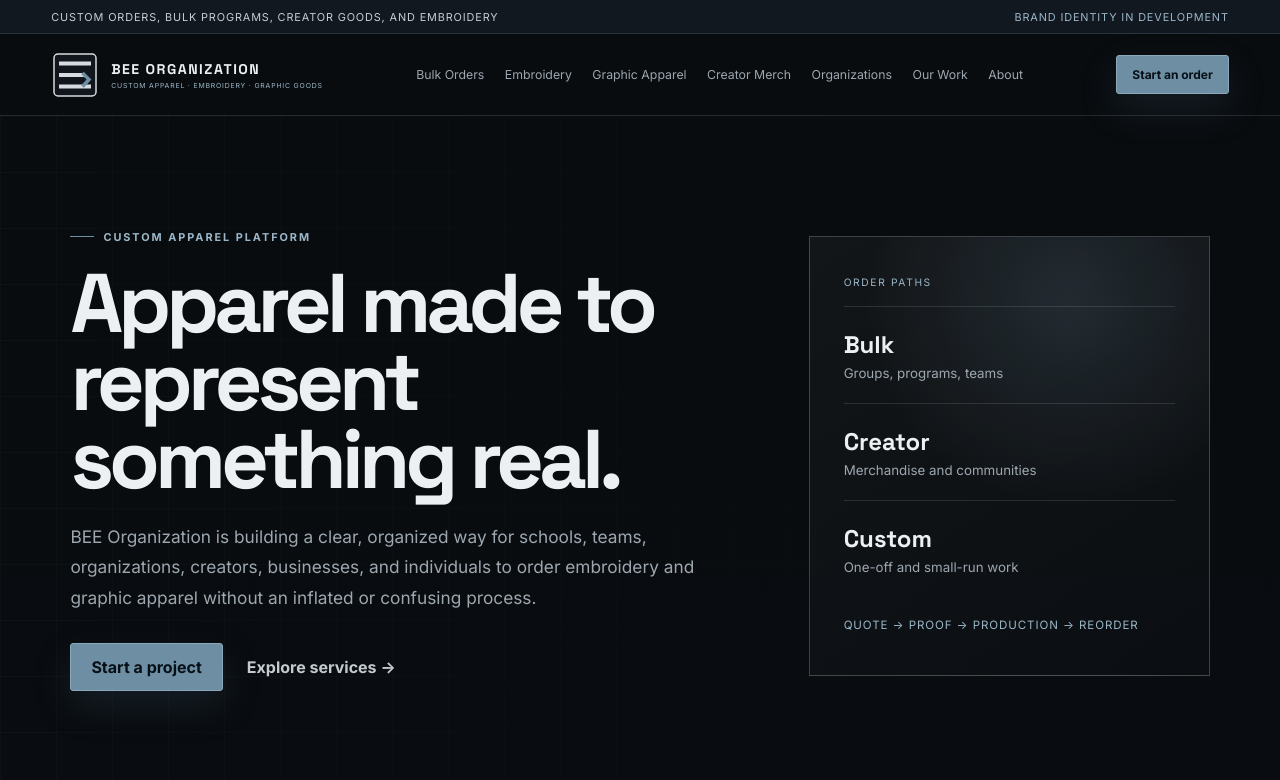
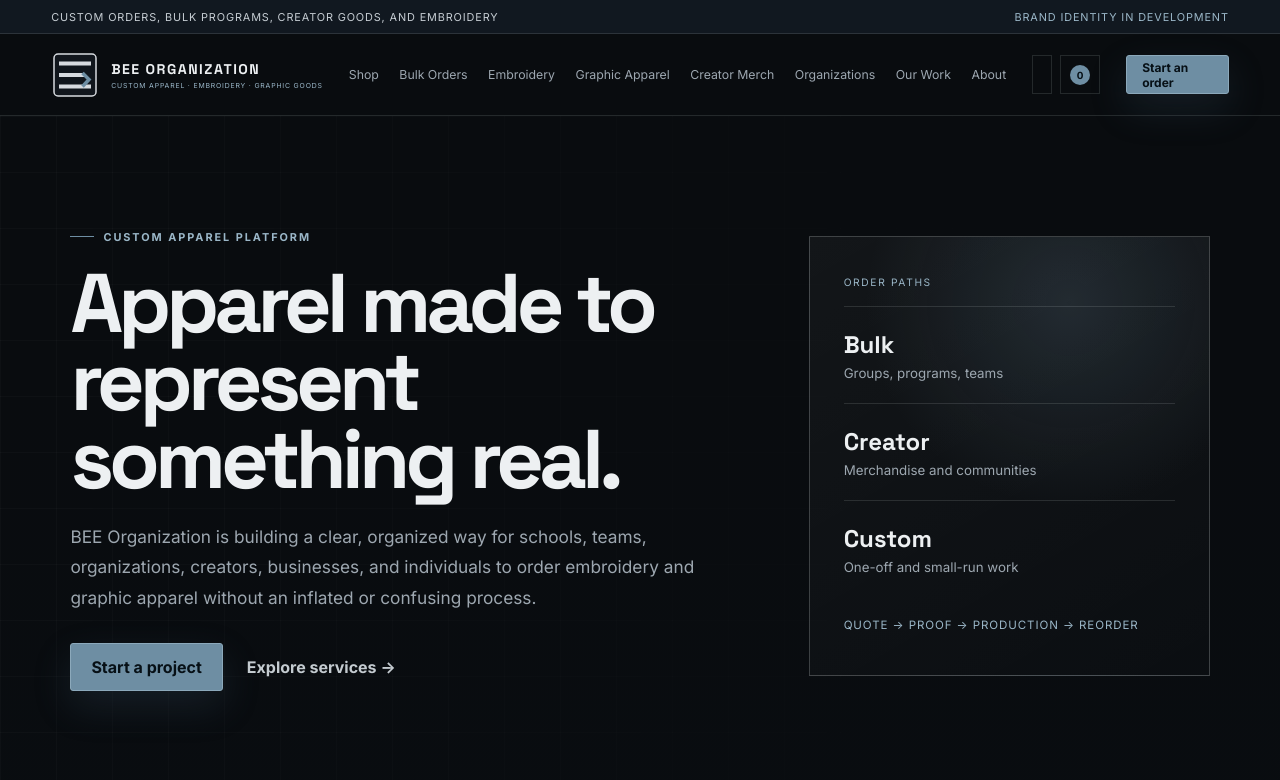
Before and after one commit to ShawnDTB/BEE-Organization, a React (Vite) app: page / in a window 1280 px wide. Shown: the top 780 px of the page. Built offline with nearby package versions, Linux system fonts and the light colour scheme.

Commit message:
Integrate shop, account, and project bag navigation

```diff
--- a/src/components/SiteHeader.tsx
+++ b/src/components/SiteHeader.tsx
@@ -1,5 +1,9 @@
+import { useEffect, useState } from 'react';
 import { LogoLockup } from './LogoLockup';
 import { navItems } from '../content/siteContent';
+
+const CART_KEY = 'bee-project-bag-v1';
+const CART_EVENT = 'bee-cart-updated';
 
 type SiteHeaderProps = {
   currentPath: string;
@@ -9,7 +13,30 @@ function isCurrentPath(currentPath: string, href: string) {
   return currentPath === href || (href !== '/' && currentPath.startsWith(`${href}/`));
 }
 
+function readCartCount() {
+  try {
+    const raw = window.localStorage.getItem(CART_KEY);
+    if (!raw) return 0;
+    const parsed = JSON.parse(raw);
+    return Array.isArray(parsed) ? parsed.length : 0;
+  } catch {
+    return 0;
+  }
+}
+
 export function SiteHeader({ currentPath }: SiteHeaderProps) {
+  const [cartCount, setCartCount] = useState(readCartCount);
+
+  useEffect(() => {
+    const sync = () => setCartCount(readCartCount());
+    window.addEventListener(CART_EVENT, sync);
+    window.addEventListener('storage', sync);
+    return () => {
+      window.removeEventListener(CART_EVENT, sync);
+      window.removeEventListener('storage', sync);
+    };
+  }, []);
+
   return (
     <header className="site-header">
       <div className="announcement">
@@ -19,6 +46,7 @@ export function SiteHeader({ currentPath }: SiteHeaderProps) {
       <div className="site-header__bar">
         <LogoLockup />
         <nav className="desktop-nav" aria-label="Primary navigation">
+          <a className={isCurrentPath(currentPath, '/shop') ? 'is-active' : undefined} href="/shop">Shop</a>
           {navItems.map((item) => (
             <a
               key={item.href}
@@ -29,11 +57,18 @@ export function SiteHeader({ currentPath }: SiteHeaderProps) {
             </a>
           ))}
         </nav>
+        <div className="header-commerce" aria-label="Customer tools">
+          <a className={`header-commerce__link${isCurrentPath(currentPath, '/account') ? ' is-active' : ''}`} href="/account"><span>Account</span></a>
+          <a className={`header-commerce__link${isCurrentPath(currentPath, '/cart') || isCurrentPath(currentPath, '/checkout') ? ' is-active' : ''}`} href="/cart"><span>Bag</span><b className="header-commerce__count">{cartCount}</b></a>
+        </div>
         <a className="button button--small header-cta" href="/start-order">Start an order</a>
         <details className="mobile-menu">
           <summary aria-label="Open navigation">Menu</summary>
           <nav aria-label="Mobile navigation">
             <a href="/">Home</a>
+            <a href="/shop">Shop</a>
+            <a href="/account">Customer dashboard</a>
+            <a href="/cart">Project bag ({cartCount})</a>
             {navItems.map((item) => <a key={item.href} href={item.href}>{item.label}</a>)}
             <a className="mobile-menu__cta" href="/start-order">Start an order</a>
           </nav>
```
